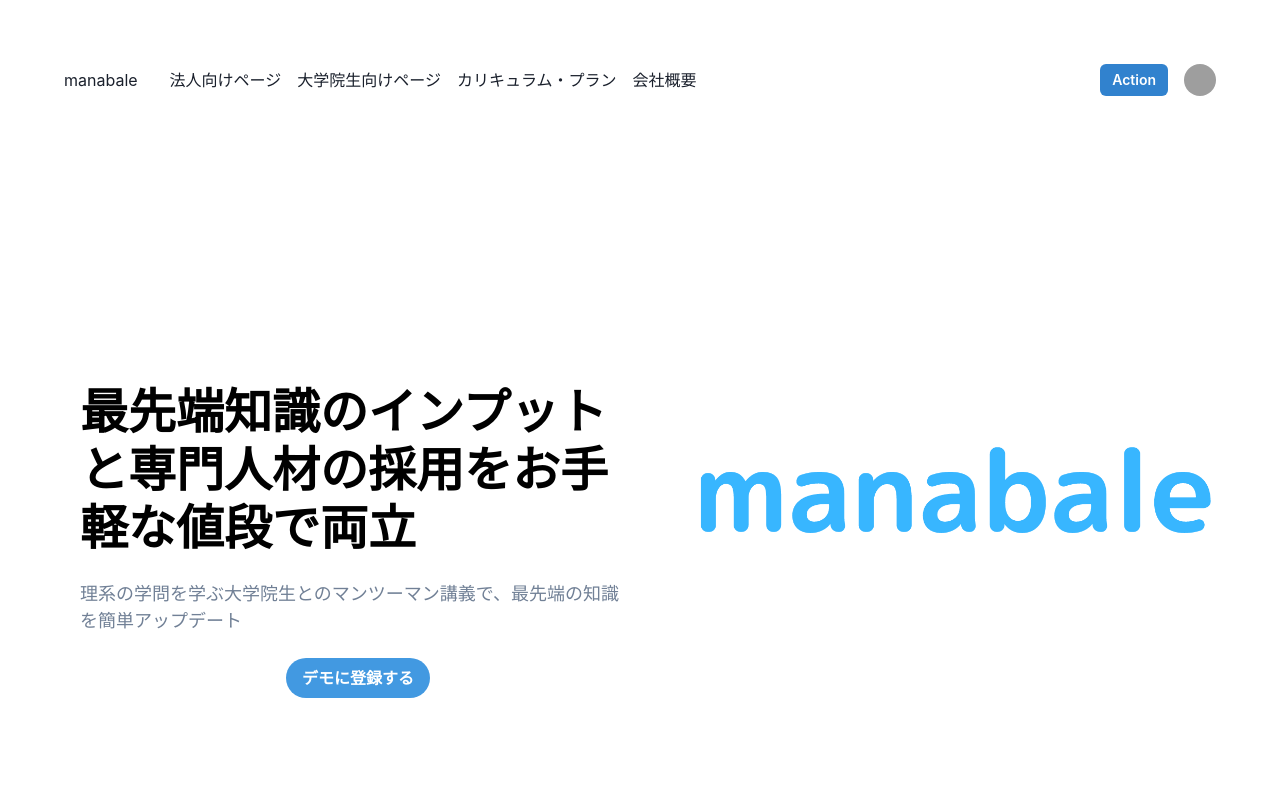
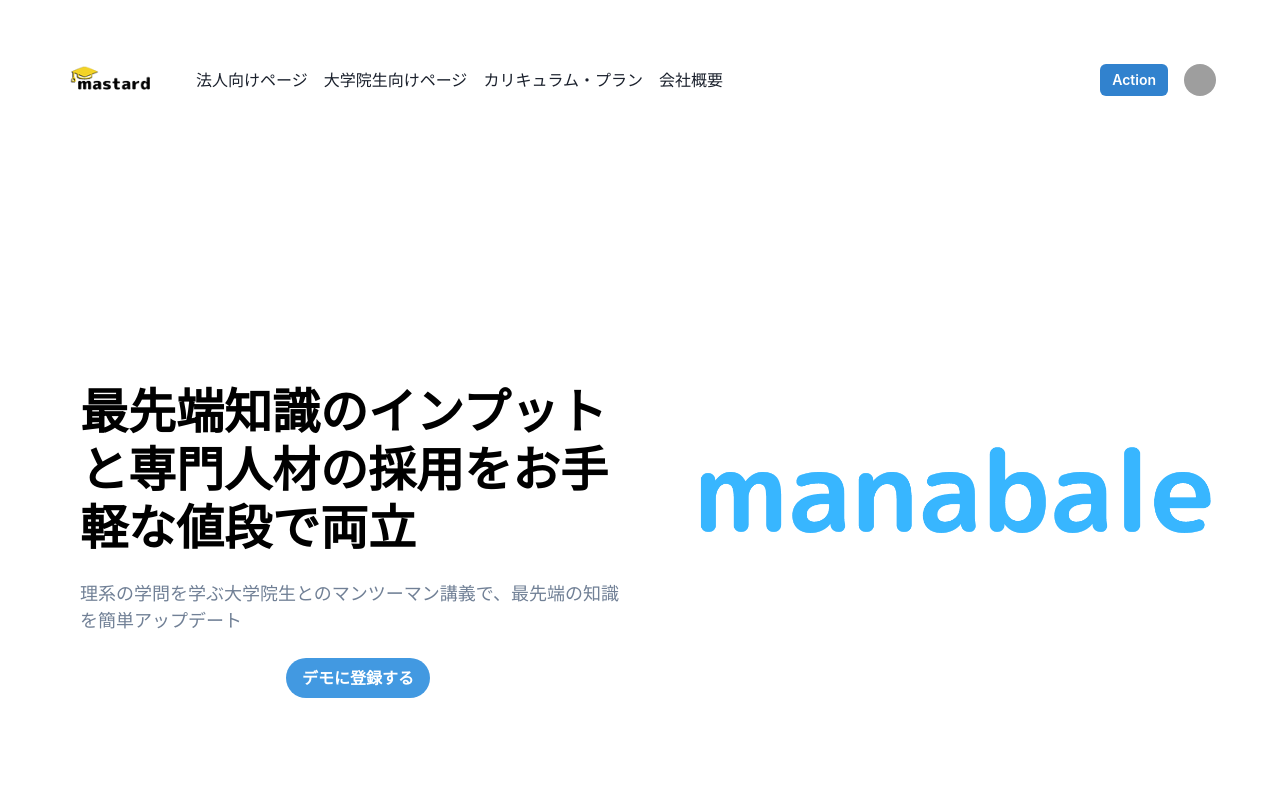
Before and after one commit to CoreForceNITech/mastard, a React (Create React App) app in the folder mastardlp/: page / in a window 1280 px wide. Shown: the top 800 px of the page. Built offline with nearby package versions, Linux system fonts and the light colour scheme; grey boxes are pictures that could not be loaded.

Commit message:
mastardロゴ、リンクを追加

```diff
--- a/mastardlp/src/components/Footer.tsx
+++ b/mastardlp/src/components/Footer.tsx
@@ -15,6 +15,7 @@
 import { FC, ReactNode } from 'react';
 //import { Link } from "react-router-dom";
 import { FaInstagram, FaTwitter, FaYoutube } from 'react-icons/fa';
+import mastard from "../images/mastard-mini.png";
 
 import { BiMailSend } from 'react-icons/bi';
 import React from 'react';
@@ -109,9 +110,11 @@
                     spacing={8}>
                     <Stack spacing={6}>
 
-                        <Box>
-                                <Logo color={useColorModeValue('gray.700', 'white')} />
-                        </Box>
+                        <Link href='/'>
+                          <Box>
+                            <img src={mastard} alt="mastard" width={100} height={80}/>
+                          </Box>
+                        </Link>
 
                         {/* © 2022 manabale. All rights reserved */}
                         <Text fontSize={'sm'}>
--- a/mastardlp/src/components/Header.tsx
+++ b/mastardlp/src/components/Header.tsx
@@ -15,6 +15,7 @@
     SimpleGrid,
   } from '@chakra-ui/react';
 import { FC, ReactNode } from 'react';
+import mastard from "../images/mastard-mini.png"
 
 {/* 画面上部のリンク集→Boldに変更したい */}
 
@@ -52,7 +53,11 @@
                     /> */}
 
                     <HStack spacing={8} alignItems={'center'}>
-                        <Box>manabale</Box>
+                    <Link href='/'>
+                          <Box>
+                            <img src={mastard} alt="mastard" width={100} height={80}/>
+                          </Box>
+                        </Link>
                         <HStack
                         as={'nav'}
                         spacing={4}
```
Also changed, not shown: mastardlp/src/images/mastard-mini.png (added).
